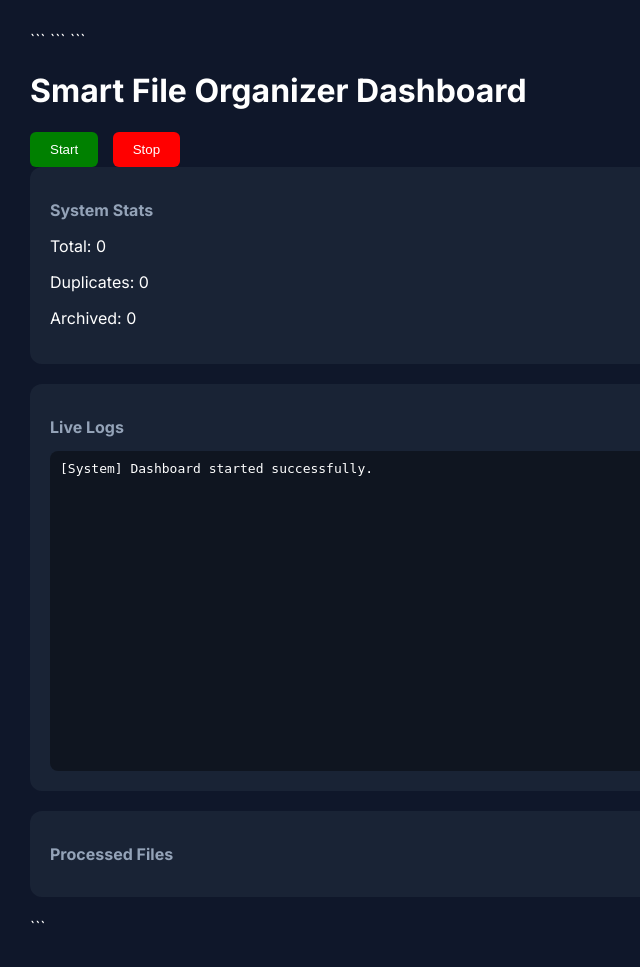
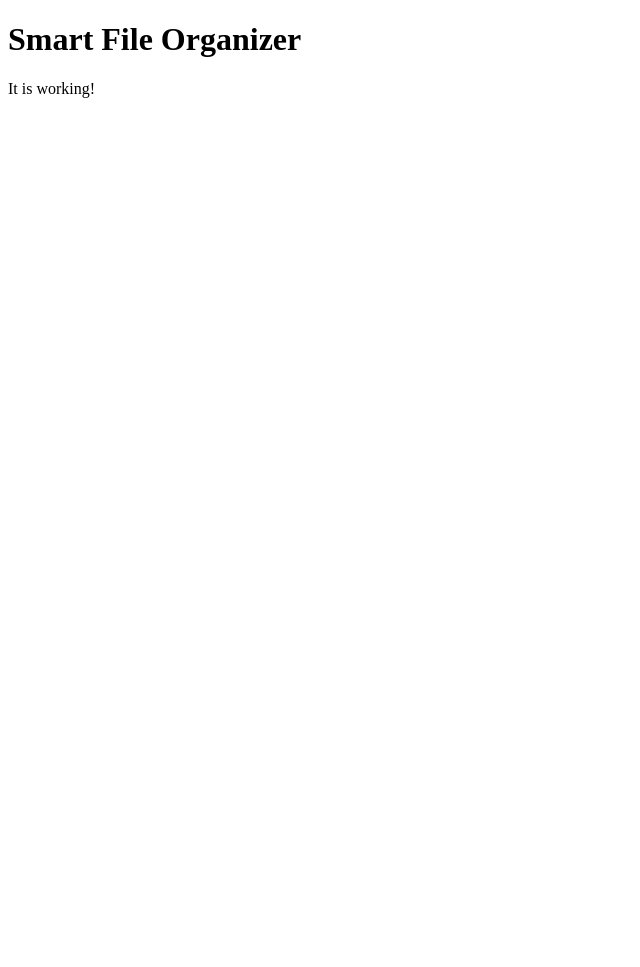
Before and after one commit to pranjal885/Smart-File-Organizer, a FastAPI app: page / in a window 1280 px wide. Shown: the whole page, without its empty margins (0-640 px from the left). After the commit the page ends 98 px from the top, so only its background shows below. Run offline with FastAPI, Linux system fonts and the light colour scheme; data that the repository does not hold is empty.

Commit message:
test template fix

````diff
--- a/backend/templates/index.html
+++ b/backend/templates/index.html
@@ -1,146 +1,10 @@
 <!DOCTYPE html>
-
-<html lang="en">
-
+<html>
 <head>
-    <meta charset="UTF-8">
-    <meta name="viewport" content="width=device-width, initial-scale=1.0">
-    <title>Smart File Organizer Dashboard</title>
-
-    ```
-    <link href="https://fonts.googleapis.com/css2?family=Inter:wght@400;500;600;700&display=swap" rel="stylesheet">
-
-    <style>
-        body {
-            font-family: 'Inter', sans-serif;
-            background-color: #0f172a;
-            color: white;
-            margin: 0;
-            padding: 30px;
-        }
-
-        .panel {
-            background: rgba(30, 41, 59, 0.7);
-            padding: 20px;
-            border-radius: 12px;
-            margin-bottom: 20px;
-        }
-
-        h2 {
-            color: #94a3b8;
-            font-size: 16px;
-        }
-
-        .log-container {
-            height: 300px;
-            overflow-y: auto;
-            background: #00000066;
-            padding: 10px;
-            border-radius: 8px;
-            font-family: monospace;
-        }
-
-        .file-item {
-            padding: 8px;
-            border-bottom: 1px solid rgba(255, 255, 255, 0.1);
-        }
-
-        button {
-            padding: 10px 20px;
-            margin-right: 10px;
-            border: none;
-            border-radius: 6px;
-            cursor: pointer;
-        }
-
-        .btn-start {
-            background: green;
-            color: white;
-        }
-
-        .btn-stop {
-            background: red;
-            color: white;
-        }
-    </style>
-    ```
-
+    <title>Test</title>
 </head>
-
 <body>
-
-    ```
-    <h1>Smart File Organizer Dashboard</h1>
-
-    <button class="btn-start" onclick="toggleSystem('start')">Start</button>
-    <button class="btn-stop" onclick="toggleSystem('stop')">Stop</button>
-
-    <!-- STATS -->
-    <div class="panel">
-        <h2>System Stats</h2>
-        <p>Total: <span id="total">0</span></p>
-        <p>Duplicates: <span id="dupes">0</span></p>
-        <p>Archived: <span id="archived">0</span></p>
-    </div>
-
-    <!-- LOGS -->
-    <div class="panel">
-        <h2>Live Logs</h2>
-        <div id="logs" class="log-container"></div>
-    </div>
-
-    <!-- PROCESSED FILES -->
-    <div class="panel">
-        <h2>Processed Files</h2>
-        <div id="fileList"></div>
-    </div>
-    ```
-
-    <script>
-        async function toggleSystem(action) {
-            const res = await fetch(`/api/${action}`, {
-                method: 'POST',
-                headers: { 'Content-Type': 'application/json' },
-                body: JSON.stringify({})
-            });
-            const data = await res.json();
-            if (data.error) {
-                alert(data.error);
-            }
-        }
-
-        // LOAD DATA
-        async function loadData() {
-            // stats
-            const stats = await fetch('/api/stats').then(r => r.json());
-            document.getElementById('total').innerText = stats.total;
-            document.getElementById('dupes').innerText = stats.duplicates;
-            document.getElementById('archived').innerText = stats.archived;
-
-            // logs
-            const logData = await fetch('/api/logs').then(r => r.json());
-            const logs = document.getElementById('logs');
-            logs.innerHTML = logData.logs.map(l => `<div>${l}</div>`).join('');
-
-            // files
-            const files = await fetch('/api/files').then(r => r.json());
-            const container = document.getElementById('fileList');
-            container.innerHTML = "";
-
-            files.forEach(f => {
-                const div = document.createElement("div");
-                div.className = "file-item";
-                div.innerText = `${f.name} | ${f.category} | Duplicate: ${f.duplicate}`;
-                container.appendChild(div);
-            });
-        }
-
-        // IMPORTANT FIX
-        loadData();
-        setInterval(loadData, 3000);
-
-    </script>
-
+    <h1>Smart File Organizer</h1>
+    <p>It is working!</p>
 </body>
-
 </html>
````
